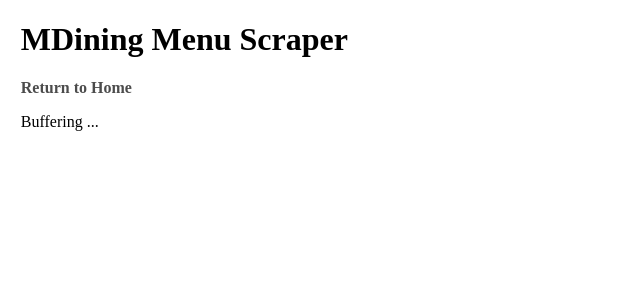
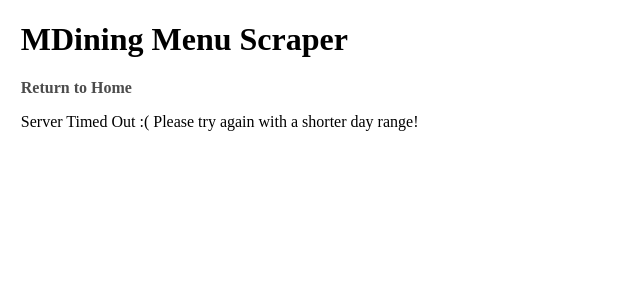
Before and after one commit to patrickxchong/mdiner, a Flask app: page /1/1/1 in a window 1280 px wide. Shown: the top 300 px of the page, without its empty margins (0-640 px from the left). Run offline with Flask 2, Linux system fonts and the light colour scheme; data that the repository does not hold is empty.

Commit message:
updated failed response

```diff
--- a/templates/search.html
+++ b/templates/search.html
@@ -27,8 +27,7 @@
               document.getElementById("output").innerHTML = response;
             }
           }).fail(function(xhr) {
-              console.log(xhr.status);
-              console.log("failed");
+              document.getElementById("output").innerHTML = "Server Timed Out :( Please try again with a shorter day range!";
           });
       }
     }
```
